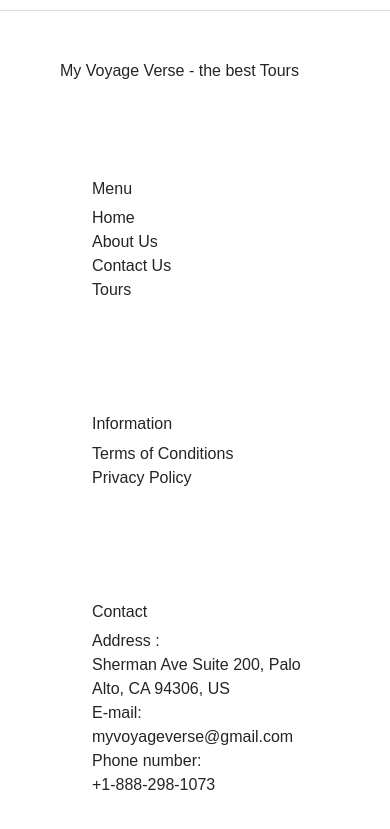
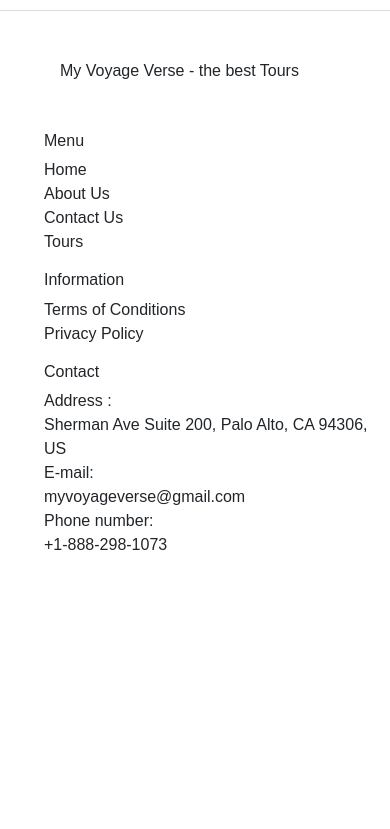
Before and after one commit to acedeveloper-byte/voyage, a Next.js app: page / in a window 390 px wide. Shown: the part 8763-9592 px from the top of the page. After the commit the page ends 9336 px from the top, so only its background shows below. Built offline with nearby package versions, Linux system fonts and the light colour scheme; a web font is replaced by a local one.

Commit message:
added changes

```diff
--- a/component/common/Footer.js
+++ b/component/common/Footer.js
@@ -17,7 +17,7 @@ const Footer = () => {
                                 My Voyage Verse  - the best Tours
                             </div>
                         </Col>
-                        <Col className="m-5">
+                        <Col sm={12} md={1} className="footer-content m-5">
                             <div>
                                  <ul type="none">
                                     <h6 className='bg-text-light' style={{    color: "#9a9a9a;"}}>Menu</h6>
@@ -28,7 +28,7 @@ const Footer = () => {
                                 </ul>
                             </div>
                         </Col>
-                        <Col className="m-5">
+                        <Col sm={12} md={1} className="footer-content m-5">
                             <div>
                                  <ul type="none">
                                     <h6 className='bg-text-light' style={{    color: "#9a9a9a;"}}>Information</h6>
@@ -37,7 +37,7 @@ const Footer = () => {
                                 </ul>
                             </div>
                         </Col>
-                        <Col className="m-5">
+                        <Col sm={12} md={2} className="footer-content m-5">
                             <div>
                                  <ul type="none">
                                     <h6 className='bg-text-light' style={{    color: "#9a9a9a;"}}>Contact</h6>
--- a/styles/globals.css
+++ b/styles/globals.css
@@ -452,6 +452,11 @@ a {
     margin-bottom: 1rem;
     line-height: 1.2;
 }
+
+.footer-content {
+
+  margin : 0 !important
+ }
 }
 
 /* Small devices */
```
